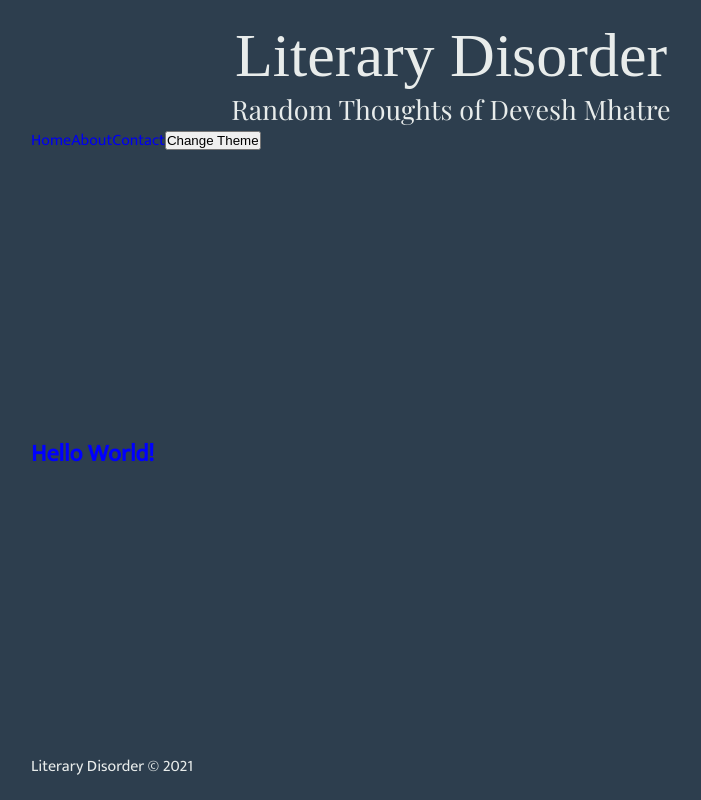
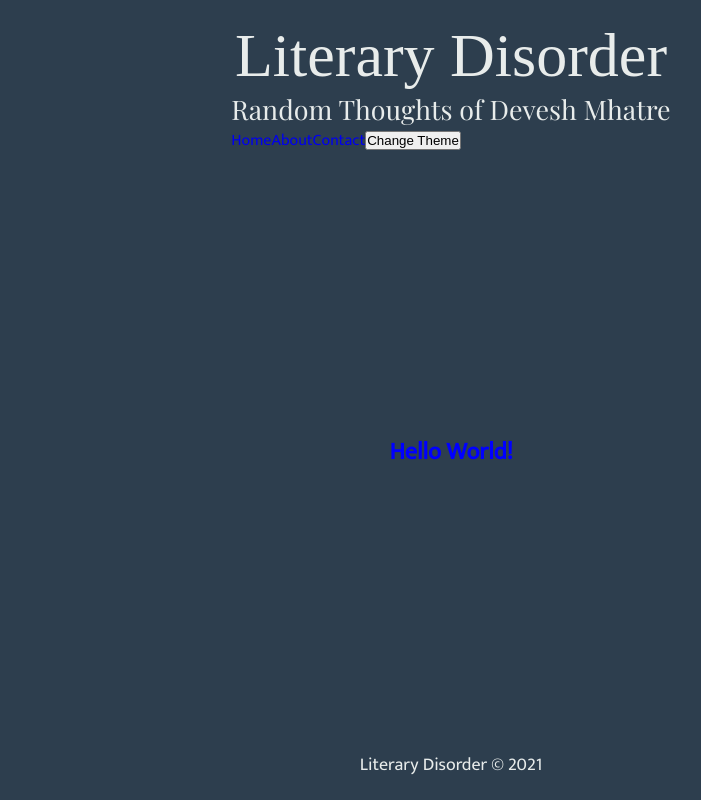
Before and after one commit to DeveshMhatre/literary-disorder, a Gatsby site: page / in a window 1280 px wide. Shown: the whole page, without its empty margins (189-890 px from the left). Built offline with nearby package versions, Linux system fonts and the light colour scheme; Gatsby itself is replaced by a stand-in of ours; a web font is replaced by a local one.

Commit message:
Finish styling Footer

```diff
--- a/src/styles/components/_footer.scss
+++ b/src/styles/components/_footer.scss
@@ -0,0 +1,6 @@
+.footer {
+  &__msg {
+    font-family: $body-font;
+    font-size: clamp(1.4rem, 1.6vw, 1.8rem);
+  }
+}
--- a/src/styles/layout/_layout.scss
+++ b/src/styles/layout/_layout.scss
@@ -1,11 +1,12 @@
 .layout {
   min-height: 100vh;
 
-  padding: 2rem 22rem;
+  padding: 2rem 0;
 
   display: flex;
   flex-direction: column;
   justify-content: space-between;
+  align-items: center;
 
   background-color: var(--pri-color);
   color: var(--sec-color);
```
